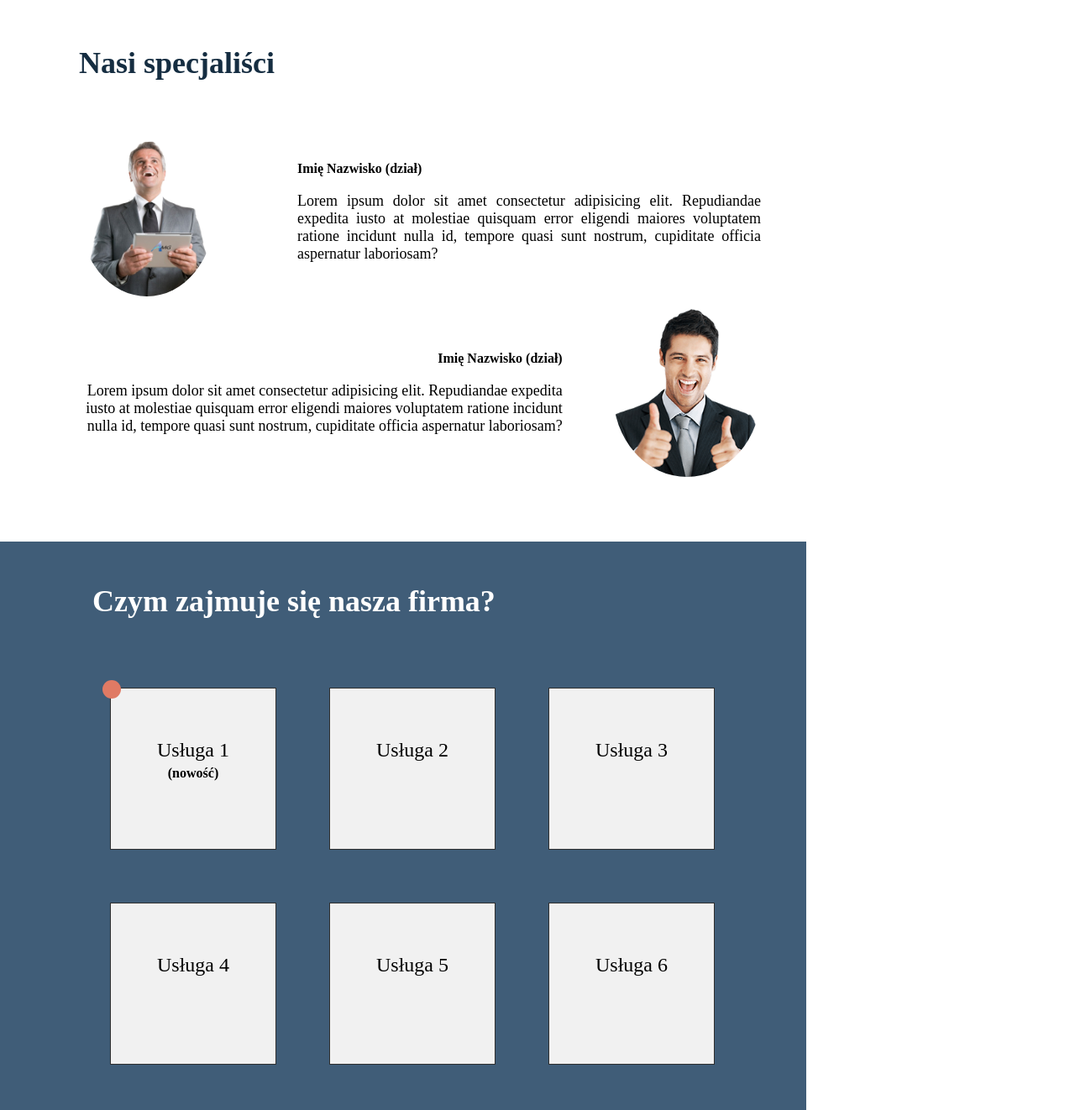
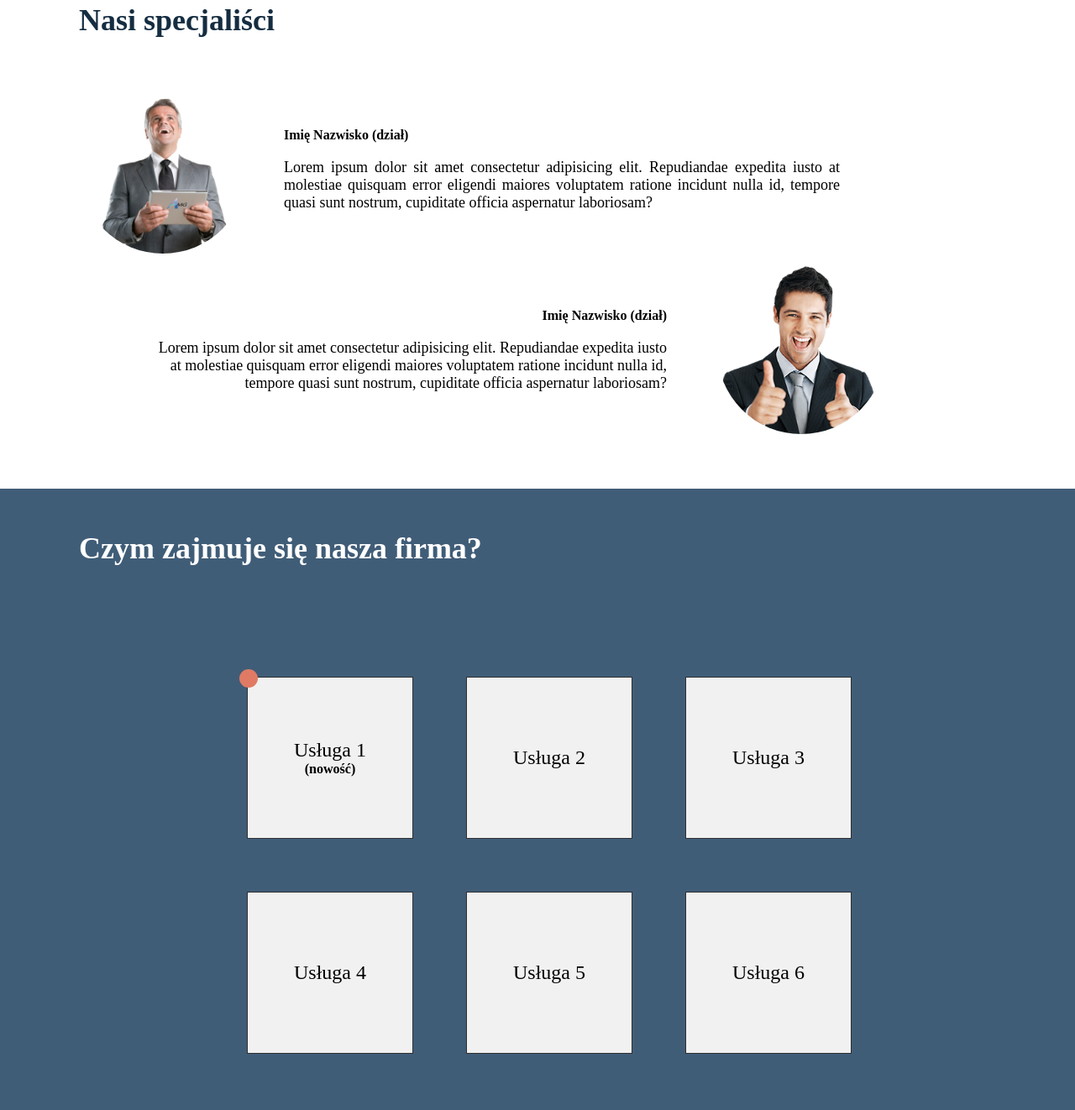
Before and after one commit to ClaudiaaaB/Projekt1, a plain HTML site: page index.html in a window 1280 px wide. Shown: the part 877-2199 px from the top of the page at 84% size. Drawn offline with Linux system fonts and the light colour scheme.

Commit message:
poprawki

```diff
--- a/index.html
+++ b/index.html
@@ -23,18 +23,17 @@
       rel="stylesheet2"
     />
     <link
-      href="https://fonts.googleapis.com/css2?rodzina=Roboto:wght@400;500&display=swap"
+      href="https://fonts.googleapis.com/css2?rodzina=Roboto:wght@400;700&display=swap"
       rel="stylesheet"
     />
     <link rel="stylesheet" href="style.css" />
 
   </head>
   <body>
-    <div class="main-container">
+    <nav class="main-container">
       <div class="navbar-container">
         <div class="navbar">
           <p>moja firma</p>
-          <nav>
             <ul class="main-navigation">
               <li class="main-navigation-el">
                 <a class="main-nav-link" href="#onas">o nas</a>
@@ -46,20 +45,19 @@
                 <a class="main-nav-link" disabled>kontakt</a>
               </li>
             </ul>
-          </nav>
         </div>
-      </div>
-      <div class="page-header">
+      </nav>
+      <header class="page-header">
         <div class="page-header-shadow">
-          <div class="page-header-conteiner">
+          <div class="page-header-conteiner container">
             <h1>Nasza firma oferuje najwyższej <br />jakości produkty.</h1>
             <p>Nie wierz nam na słowo - sprawdź</p>
             <a class="btn" href="#button">oferta</a>
           </div>
         </div>
-      </div>
-      <main id="onas" class="page-container2">
-        <section>
+      </header>
+      <main>
+      <section id="onas" class="page-container2 container">
           <h2>Nasi specjaliści</h2>
             <article class="post-title">
               <div class="post-title_image first-image"></div>
@@ -86,15 +84,12 @@
               </div>
             </article>
         </section>
-        </main>
-
-
-      <main id="button" class="page-container">
-        <main id="oferta" class="page-container3">
+      <section id="oferta" class="page-container">
+        <div class="container">
           <h3>Czym zajmuje się nasza firma?</h3>
           <div class="grid-container">
-            <div class="grid-item">
-              Usługa 1 <br />
+            <div class="grid-item first-item">
+              <span>Usługa 1</span>
               <h6>(nowość)</h6>
               <div class="circle"></div>
             </div>
@@ -104,9 +99,10 @@
             <div class="grid-item">Usługa 5</div>
             <div class="grid-item">Usługa 6</div>
           </div>
-          </main>
-          </main>
-      <div class="footer">
+        </div>
+        </section>
+      </main>
+      <footer class="footer">
         <p>Nazwa firmy - wszelkie prawa zastrzeżone, 2019</p>
         <div class="link_container">
           <a class="link" href="https://instagram.com">
@@ -116,8 +112,6 @@
             <div class="fa-brands fa-facebook-square socialmedia-icon"></div>
           </a>
         </div>
-      </div>
-  </div>
-  </div>
+      </footer>
   </body>
 </html>
--- a/style.css
+++ b/style.css
@@ -18,35 +18,28 @@ h2 {
   line-height: 42px;
   text-align: left;
   color: #152d41;
-  padding-left: 94px;
-  padding-top: 51px;
   width: 386px;
   height: 69px;
 }
 
 h3 {
   font-size: 36px;
-  line-height: 142px;
   vertical-align: text-top;
   color: #ffffff;
   margin: 0%;
   height: 0px;
-  padding-left: 110px;
-  padding-top: 62px;
 }
 
 h6 {
   align-items: center;
   text-align: center;
-  margin-top: 0%;
+  margin: 0;
 }
 
 ul {
   list-style: none;
 }
-.main-container {
-  width: 960px;
-}
+
 .navbar-container {
   height: 50px;
   width: 100%;
@@ -70,31 +63,22 @@ ul {
 
 .page-header {
   width: 100%;
-  height: 100vh;
+  height: calc(100vh - 50px);
   background: url("assets/img/header.png");
   background-repeat: no-repeat;
   background-position: center;
   background-size: cover;
-  font-weight: 700;
-  font-size: 36px;
-  line-height: 42px;
-  display: flex;
-  align-items: center;
-  color: #ffffff;
-  line-break: auto;
 }
 .page-header-shadow {
   background: rgba(0, 0, 0, 0.15);
   width: 100%;
   height: 100%;
-  font-weight: 700;
-  font-size: 36px;
-  line-height: 42px;
   display: flex;
-  flex-direction: column;
-  justify-content: center;
-  color: #ffffff;
-  line-break: auto;
+  align-items: center;
+}
+.container {
+  width: 960px;
+  padding-left: 94px;
 }
 
 .page-header-conteiner h1 {
@@ -104,8 +88,6 @@ ul {
   display: flex;
   align-items: center;
   color: #ffffff;
-  padding-left: 94px;
-  padding-top: 62px;
 }
 
 .page-header-conteiner p {
@@ -113,10 +95,8 @@ ul {
   font-size: 18px;
   line-height: 21px;
   color: #ffffff;
-  text-align: left;
   margin-bottom: 23px;
   padding-top: 62px;
-  padding-left: 94px;
 }
 .btn {
   border: 3px solid #ffffff;
@@ -130,7 +110,6 @@ ul {
   display: flex;
   align-items: center;
   justify-content: center;
-  margin-left: 94px;
   margin-bottom: 177px;
 }
 .btn:hover {
@@ -184,10 +163,9 @@ a:hover {
 
 .post-title_image {
   display: block;
-  width: 450px;
+  aspect-ratio: 1;
   height: 200px;
   border-radius: 50%;
-  margin-right: 54px;
   background-repeat: no-repeat;
   background-position: center;
   background-size: cover;
@@ -195,7 +173,6 @@ a:hover {
 
 .first-image {
   background-image: url("assets/img/men2.png");
-  margin-left: 94px;
 }
 .second-image {
   background-image: url("assets/img/men.png");
@@ -238,6 +215,13 @@ a:hover {
 .page-container {
   width: 100%;
   margin: 0 auto;
+  background-color: #405d78;
+  padding-top: 50px;
+  padding-bottom: 50px;
+}
+.page-container2 {
+  padding-top: 50px;
+  padding-bottom: 50px;
 }
 .page-container h2 {
   font-weight: 700;
@@ -253,15 +237,13 @@ a:hover {
   grid-template-rows: 193px 193px;
   column-gap: 63px;
   row-gap: 63px;
-  background-color: #405d78;
-  transition: width 5s, height 5s;
-  padding-right: 269px;
-  padding-left: 291px;
+  transition: width 0.5s, height 0.5s;
+
+  padding-left: 200px;
   padding-top: 174px;
   padding-bottom: 64px;
   flex-direction: column-reverse;
   flex-wrap: wrap;
-  justify-content: center;
 }
 
 .grid-item:hover {
@@ -270,14 +252,16 @@ a:hover {
 .grid-item {
   background-color: rgba(255, 255, 255, 0.8);
   border: 1px solid rgba(0, 0, 0, 0.8);
-  padding: 20px;
   text-align: center;
   background: #f1f1f1;
-  line-height: 28px;
   font-size: 24px;
   align-items: center;
-  padding-top: 59px;
   position: relative;
+  display: flex;
+  justify-content: center;
+}
+.first-item {
+  flex-direction: column;
 }
 .new-offer {
   margin: 0;
```
